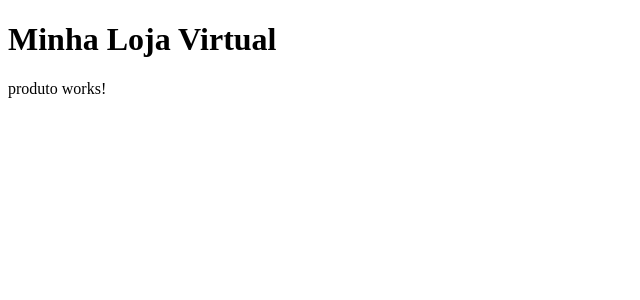
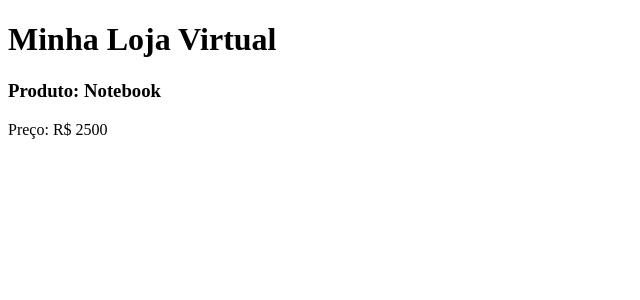
Before and after one commit to gaby0917/e-commerce, an Angular app: page / in a window 1280 px wide. Shown: the top 300 px of the page, without its empty margins (0-640 px from the left). Built offline with nearby package versions, Linux system fonts and the light colour scheme.

Commit message:
Implementa exibição de informações do Produto

```diff
--- a/src/app/components/produto/produto.html
+++ b/src/app/components/produto/produto.html
@@ -1 +1,5 @@
-<p>produto works!</p>
+<!--Cria uma div para exibir as informações do produto e preço-->
+<div>
+    <h3>Produto: {{ produto}}</h3>
+    <p>Preço: R$ {{ preco}}</p>
+</div>
```
